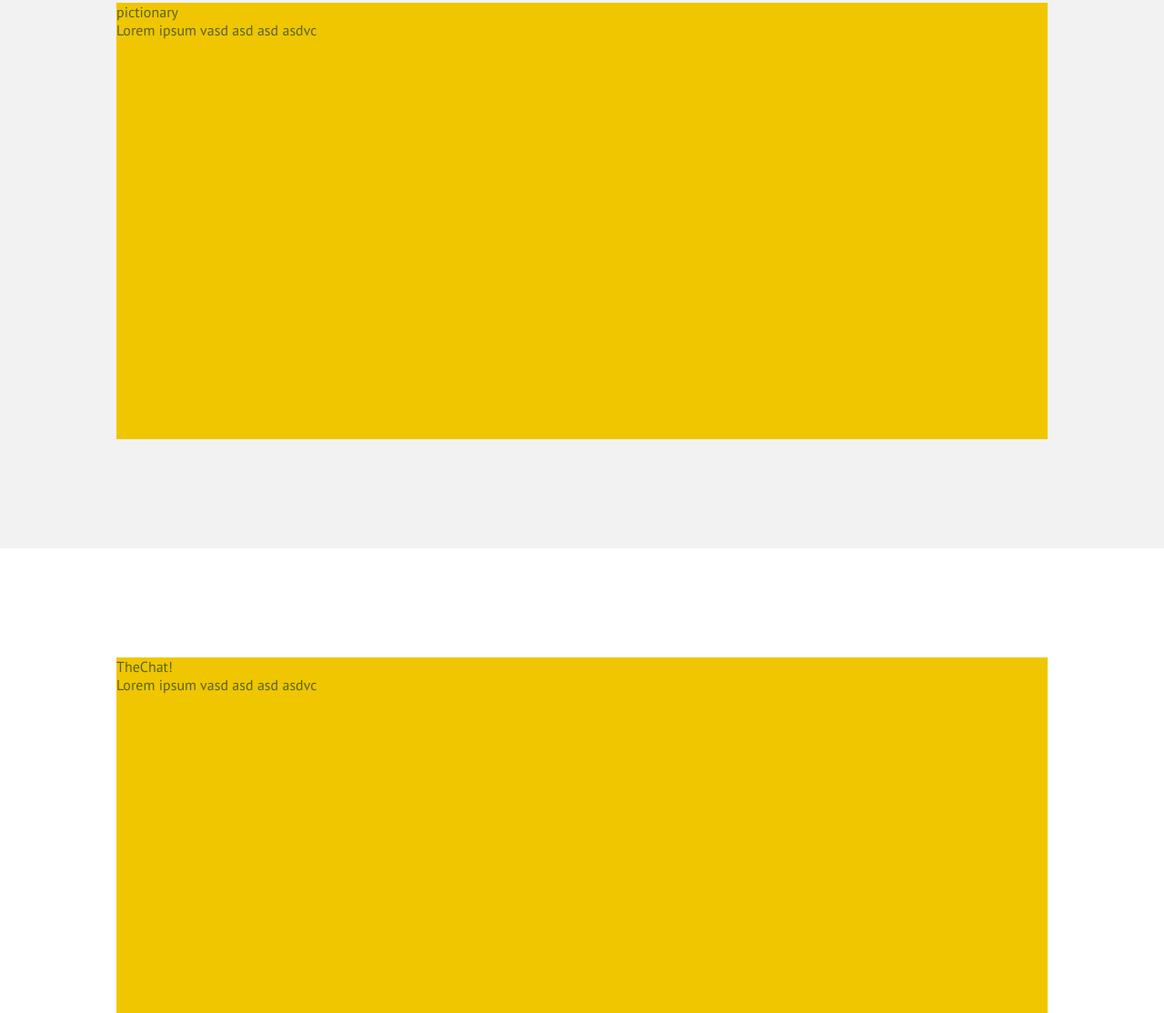
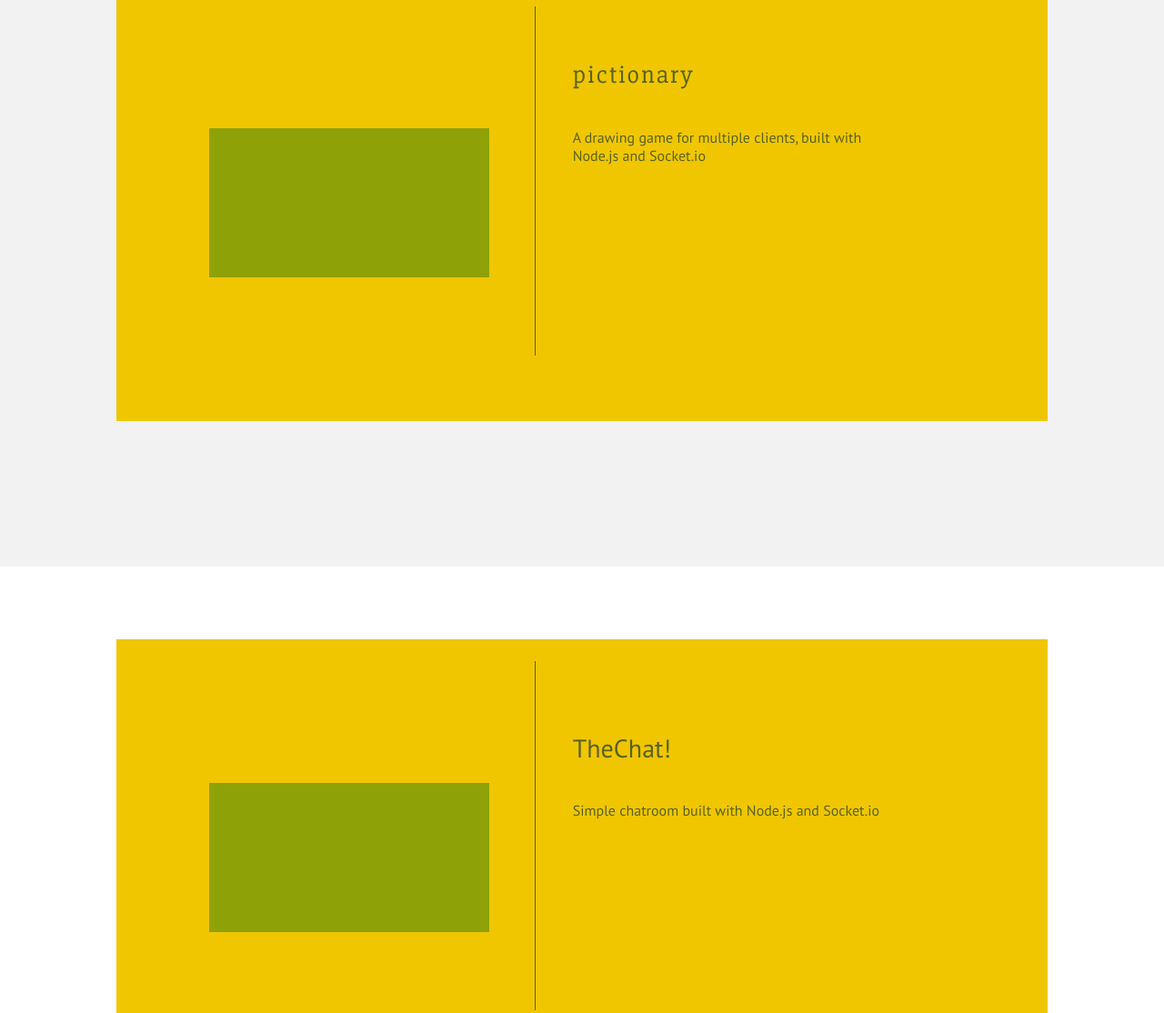
Before and after one commit to elmeltone/mjm, a website: page index.html in a window 1280 px wide. Shown: the part 901-2015 px from the top of the page at 91% size. Drawn offline with Linux system fonts and the light colour scheme.

Commit message:
Adds content positioning for 320x480

```diff
--- a/index.html
+++ b/index.html
@@ -9,6 +9,7 @@
   <link rel="icon" href="http://i.imgur.com/U49GhQ2.png">
   <link href="https://fonts.googleapis.com/css?family=Arvo" rel="stylesheet">
   <link href="https://fonts.googleapis.com/css?family=PT+Sans" rel="stylesheet">
+  <<link href="https://fonts.googleapis.com/css?family=Slabo+27px" rel="stylesheet">
 
 </head>
 <body>
@@ -37,35 +38,35 @@
       <div class="container">
         <div class="img"></div>
         <div class="description">
-          <p class="proj-title">pictionary</p>
-          <p>Lorem ipsum vasd asd asd asdvc</p>
+          <p class="proj-title pic-title">pictionary</p>
+          <p class="pic">A drawing game for multiple clients, built with Node.js and Socket.io</p>
         </div>
       </div>
     </div>
     <div class="page chat">
       <div class="container">
         <div class="img"></div>
-        <div class="description">
-          <p class="proj-title">TheChat!</p>
-          <p>Lorem ipsum vasd asd asd asdvc</p>
+        <div class="description d2">
+          <p class="proj-title chat-title">TheChat!</p>
+          <p class="chat-words">Simple chatroom built with Node.js and Socket.io</p>
       </div>
       </div>
     </div>
     <div class="page apihack">
       <div class="container">
         <div class="img"></div>
-        <div class="description">
-          <p class="proj-title">API hack</p>
-          <p>Lorem ipsum vasd asd asd asdvc</p>
+        <div class="description d3">
+          <p class="proj-title api-title">APIhack</p>
+          <p class="api">Interface for searching the Library of Congress photo API via AJAX calls</p>
       </div>
       </div>
     </div>
     <div class="page learning">
       <div class="container">
         <div class="img"></div>
-        <div class="description">
-          <p class="proj-title">Currently learning...</p>
-          <p>React.js/Redux</p>
+        <div class="description d4">
+          <p class="proj-title learn-title">Currently learning...</p>
+          <p class="learn">React.js/Redux</p>
       </div>
       </div>
     </div>
--- a/sass/main.scss
+++ b/sass/main.scss
@@ -30,6 +30,7 @@ $shadow: lighten(#000000, 15%);
 
 $serif: 'Arvo', serif;
 $sans: 'PT Sans', sans-serif;
+$pictionary: 'Slabo 27px', serif;
 
 /***** Normalize ******/
 
@@ -93,7 +94,7 @@ p {
   position: absolute;
   height: 60vh;
   width: 80vw;
-  margin: 15vh 10vw;
+  margin: 10vh 10vw;
   background: $anchor;
 }
 
@@ -128,6 +129,62 @@ p {
   margin-left: 3px;
 }
 
+.img {
+  height: 34%;
+  width: 30%;
+  background: $complement;
+  position: absolute;
+  top: 33%;
+  left: 10%;
+}
+
+.description {
+  width: 40%;
+  height: 80%;
+  position: absolute;
+  top: 5%;
+  right: 15%;
+  border-left: 1px solid $dark;
+}
+
+.proj-title {
+  font-size: 1.75rem;
+  position: absolute;
+  top: 15%;
+  left: 10%;
+}
+
+.pic, .chat-words, .api, .learn {
+  position: absolute;
+  top: 35%;
+  left: 10%;
+}
+
+.pic-title {
+  font-family: $pictionary;
+  letter-spacing: 2px;
+}
+
+.chat-title {
+  top: 20%;
+}
+
+.chat-words {
+  top: 40%;
+}
+
+.api-title {
+  font-family: $serif;
+}
+
+.learn-title {
+  top: 30%;
+}
+
+.learn {
+  top: 70%;
+}
+
 footer, .bottomline {
   margin: 0;
   padding: 0;
```
Also changed, not shown: main.css.
